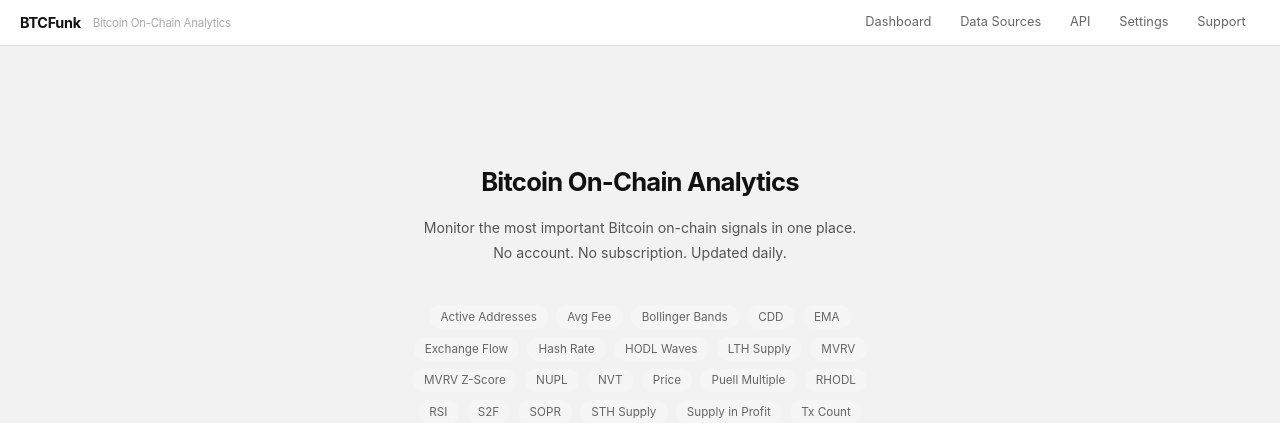
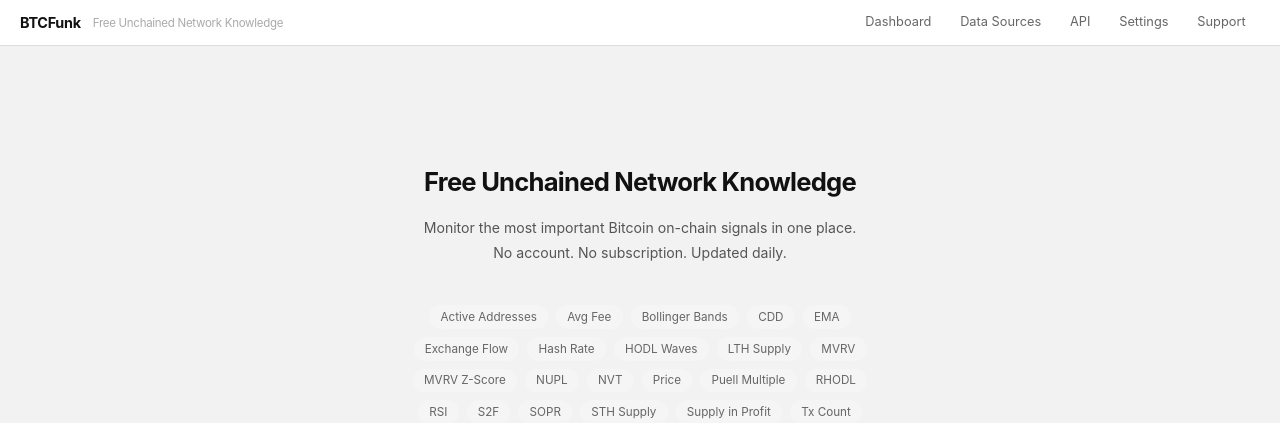
Before and after one commit to lucarocchi/btcfunk, a Python web app: template app/templates/index.html in a window 1280 px wide. Shown: the top 423 px of the page. Run offline with Jinja, Linux system fonts and the light colour scheme; the template is opened without the code that fills it, so the values that code supplies are empty.

Commit message:
Tagline: Free Unchained Network Knowledge (FUNK acronym)
Co-Authored-By: Claude Sonnet 4.6 <noreply@anthropic.com>

```diff
--- a/app/templates/index.html
+++ b/app/templates/index.html
@@ -5,7 +5,7 @@
     <meta name="viewport" content="width=device-width, initial-scale=1.0">
     <meta name="apple-mobile-web-app-capable" content="yes">
     <meta name="format-detection" content="telephone=no">
-    <title>BTCFunk — Free Bitcoin On-Chain Analytics</title>
+    <title>BTCFunk — Free Unchained Network Knowledge</title>
     <meta name="description" content="Free Bitcoin on-chain analytics: MVRV, SOPR, NVT, HODL Waves, Puell Multiple, Stock-to-Flow, Hash Rate, Exchange Flows and more. No sign-up required.">
     <meta name="keywords" content="bitcoin on-chain analytics, MVRV ratio, SOPR, NVT ratio, HODL waves, Puell Multiple, stock to flow, bitcoin hash rate, exchange flow, bitcoin metrics, free crypto analytics">
     <meta name="author" content="BTCFunk">
@@ -14,14 +14,14 @@
     <!-- Open Graph -->
     <meta property="og:type"        content="website">
     <meta property="og:url"         content="https://btcfunk.com/">
-    <meta property="og:title"       content="BTCFunk — Free Bitcoin On-Chain Analytics">
+    <meta property="og:title"       content="BTCFunk — Free Unchained Network Knowledge">
     <meta property="og:description" content="MVRV, SOPR, NVT, HODL Waves, Stock-to-Flow, Hash Rate and 15+ more metrics. Free, no sign-up, open API.">
     <meta property="og:image"       content="https://btcfunk.com/static/og-image.png">
 
     <!-- Twitter Card -->
     <meta name="twitter:card"        content="summary_large_image">
     <meta name="twitter:url"         content="https://btcfunk.com/">
-    <meta name="twitter:title"       content="BTCFunk — Free Bitcoin On-Chain Analytics">
+    <meta name="twitter:title"       content="BTCFunk — Free Unchained Network Knowledge">
     <meta name="twitter:description" content="MVRV, SOPR, NVT, HODL Waves, Stock-to-Flow, Hash Rate and 15+ more metrics. Free, no sign-up, open API.">
     <meta name="twitter:image"       content="https://btcfunk.com/static/og-image.png">
 
@@ -352,7 +352,7 @@
 <nav id="topnav">
     <div class="nav-logo" onclick="showPage('landing')" style="cursor:pointer;">
         <button id="hamburger">☰</button>
-        BTCFunk <span>Bitcoin On-Chain Analytics</span>
+        BTCFunk <span>Free Unchained Network Knowledge</span>
     </div>
     <div class="nav-links">
         <a class="nav-link" data-page="dashboard"><span class="nav-icon"><svg width="18" height="18" viewBox="0 0 24 24" stroke-width="1.5" stroke-linecap="round" stroke-linejoin="round"><rect x="3" y="3" width="7" height="7"/><rect x="14" y="3" width="7" height="7"/><rect x="14" y="14" width="7" height="7"/><rect x="3" y="14" width="7" height="7"/></svg></span><span class="nav-text">Dashboard</span></a>
@@ -370,7 +370,7 @@
 <div id="page-landing" class="content-page">
     <div class="landing-inner">
         <h1 class="landing-title">BTCFunk</h1>
-        <div class="cp-p landing-tagline">Bitcoin On-Chain Analytics</div>
+        <div class="cp-p landing-tagline">Free Unchained Network Knowledge</div>
         <div class="cp-p landing-desc">Monitor the most important Bitcoin on-chain signals in one place.<br>No account. No subscription. Updated daily.</div>
         <div class="landing-chips">
             <a href="/active_addresses">Active Addresses</a><a href="/avg_fee">Avg Fee</a><a href="/bb">Bollinger Bands</a><a href="/cdd">CDD</a><a href="/ema">EMA</a>
--- a/app/templates/metric.html
+++ b/app/templates/metric.html
@@ -296,7 +296,7 @@
 <body>
 
 <nav id="topnav">
-    <a class="nav-logo" href="/">BTCFunk <span>Bitcoin Analytics</span></a>
+    <a class="nav-logo" href="/">BTCFunk <span>Free Unchained Network Knowledge</span></a>
     <div class="nav-links">
         <a class="nav-link" href="/#dashboard">Dashboard</a>
         <a class="nav-link" href="/#api">API</a>
```
